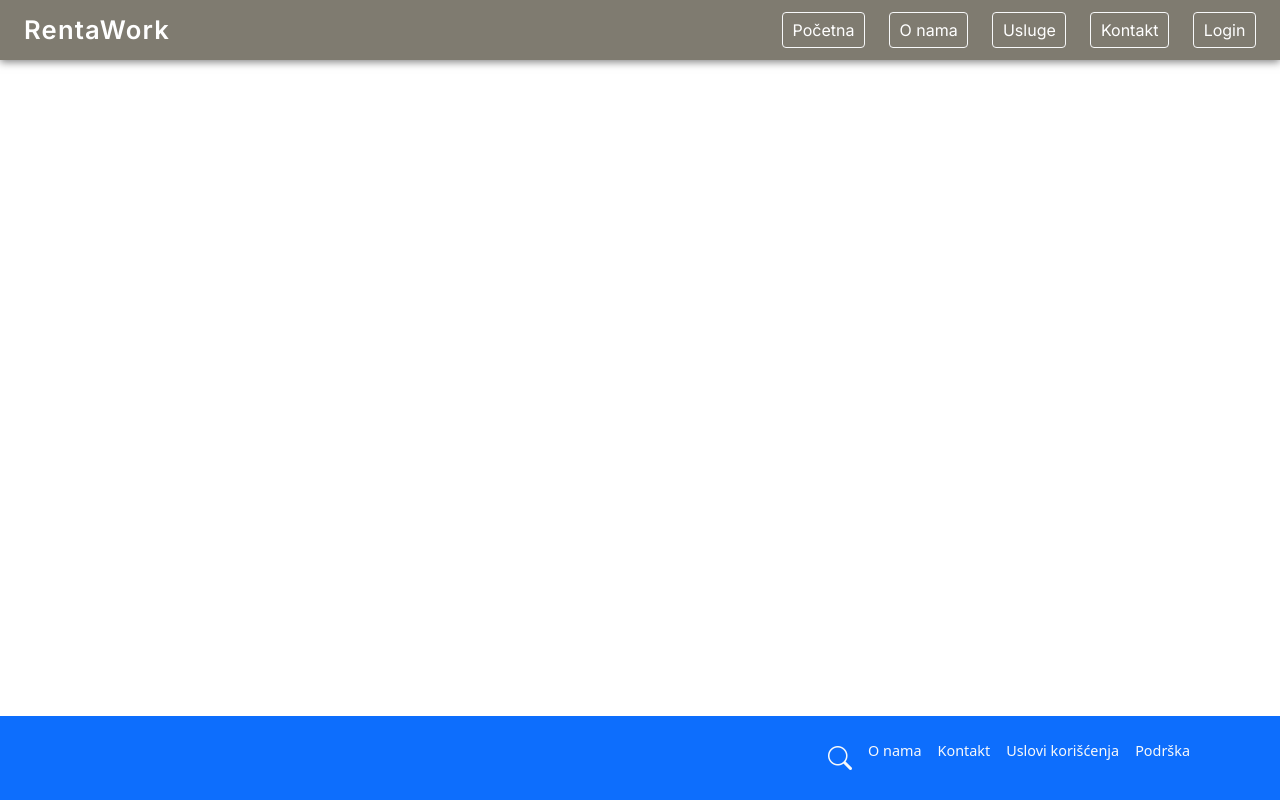
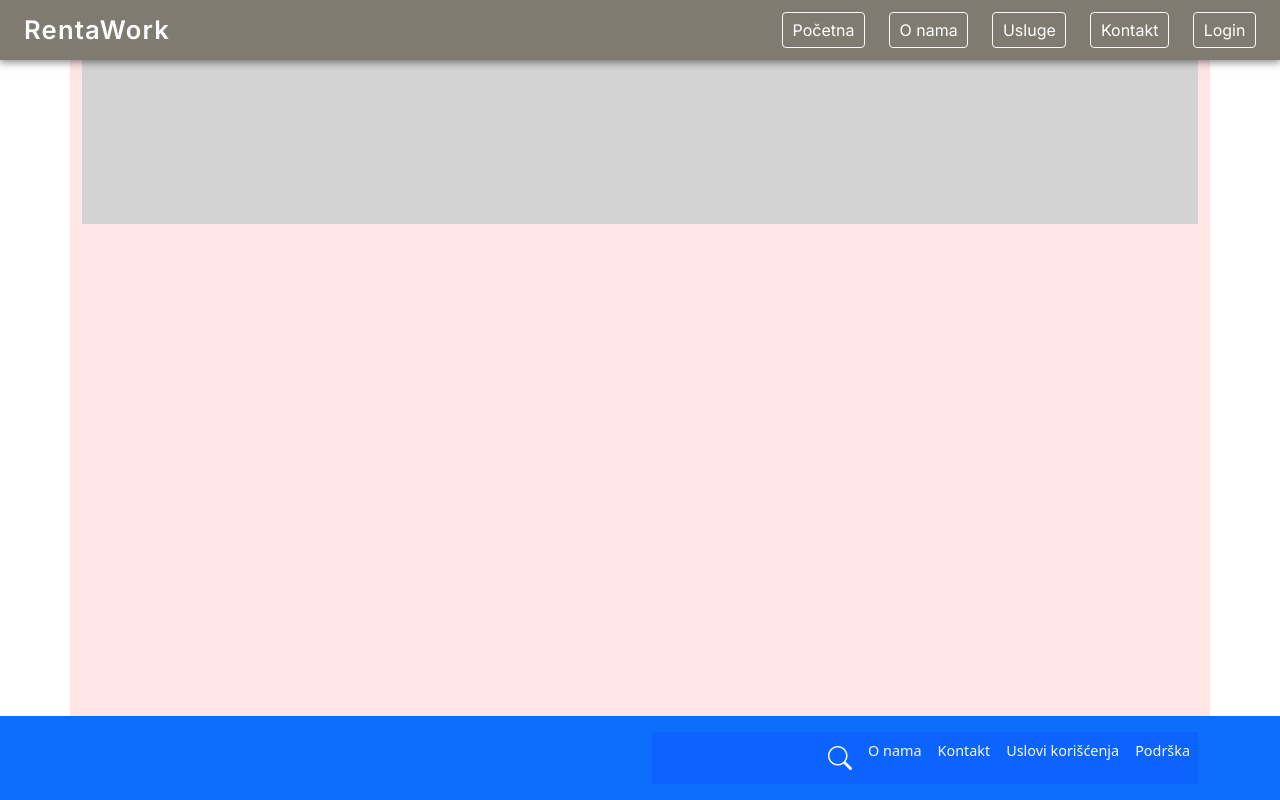
Before and after one commit to mnenadmm/rentaWorks, an Angular app in the folder client/: page / in a window 1280 px wide. Built offline with nearby package versions, Linux system fonts and the light colour scheme.

Commit message:
Stilizovanje appdd

```diff
--- a/client/src/app/app.component.css
+++ b/client/src/app/app.component.css
@@ -12,4 +12,5 @@ html, body {
 
 main {
   flex-grow: 1;
+  background: rgba(255, 0, 0, 0.1);
 }
--- a/client/src/app/app.component.html
+++ b/client/src/app/app.component.html
@@ -1,8 +1,8 @@
 <div class="app-container">
   <app-header></app-header>
 
-  <main class="flex-grow-1 container py-4 mt-5">
-    <!-- sadržaj -->
+  <main class="flex-grow-1 container py-4 ">
+    <div style="height: 200px; background: lightgray;">Test sadržaj</div>
   </main>
 
   <app-footer></app-footer>
--- a/client/src/app/components/footer/footer.component.css
+++ b/client/src/app/components/footer/footer.component.css
@@ -1,6 +1,7 @@
 footer nav {
   flex-wrap: nowrap;
   font-size: 0.9rem;
+    background: rgba(0, 0, 255, 0.1);
 }
 
 footer nav .nav-link {
```
